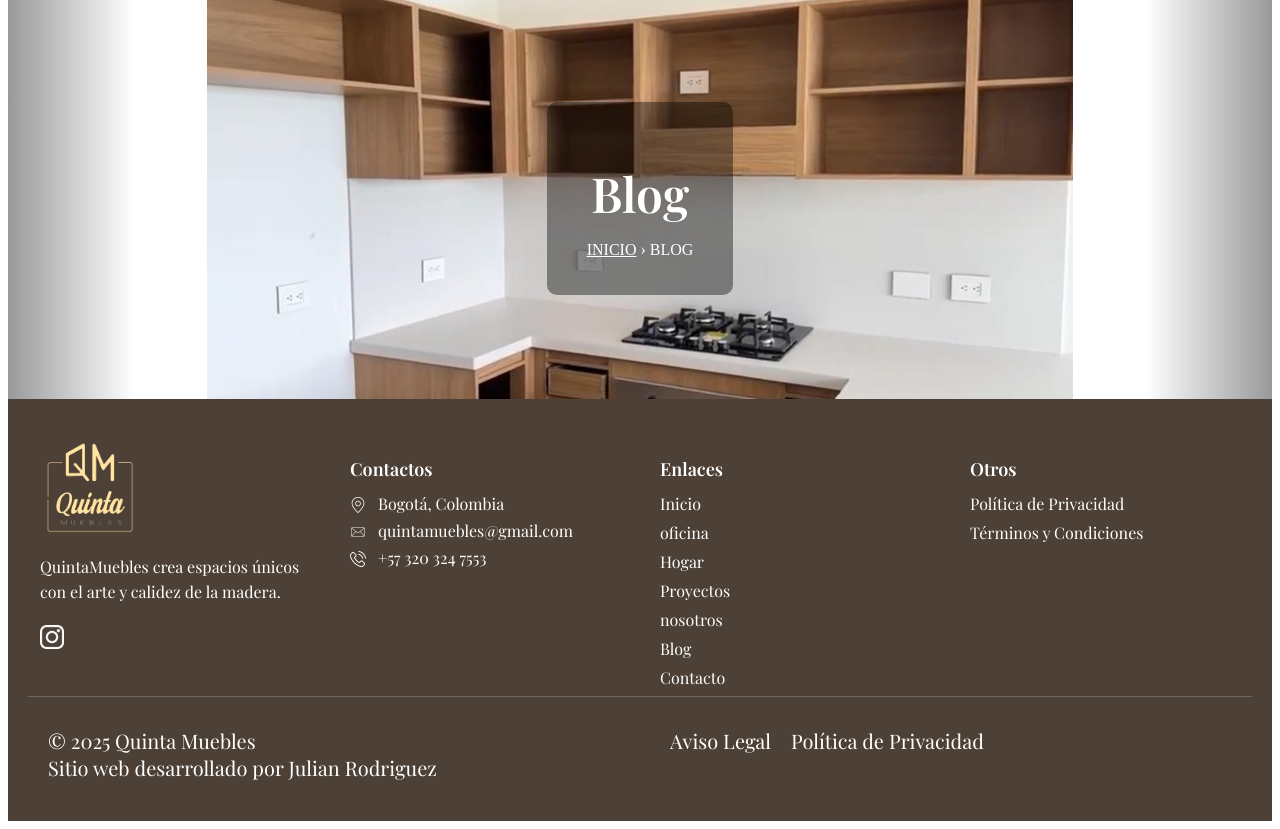
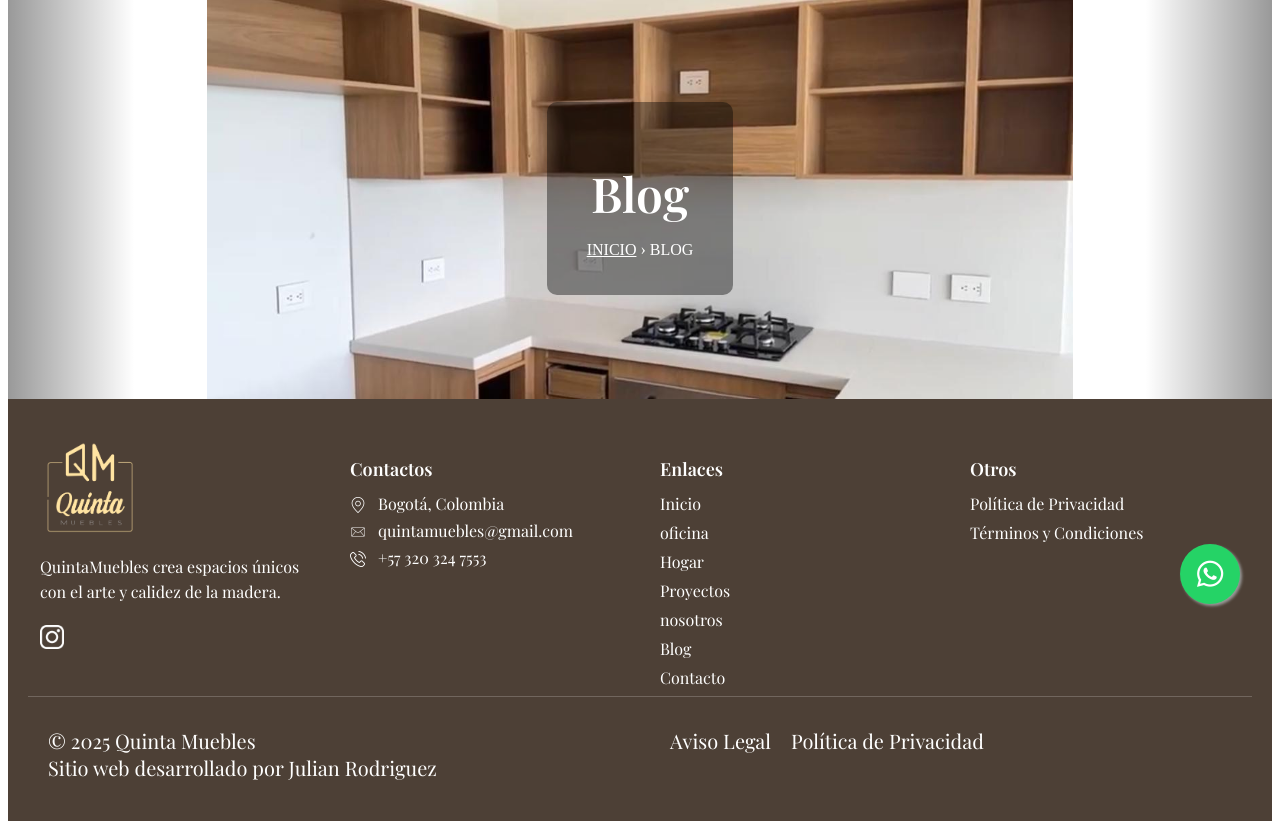
Before and after one commit to JulianRodriguezM/QuintaMuebles, a PHP site: page /pages/blog.html in a window 1280 px wide. Shown: the part 156-985 px from the top of the page. Run offline with PHP 8.4, Linux system fonts and the light colour scheme; some libraries are stand-ins or nearby versions.

Commit message:
se agrega el boton flotante de whatsapp donde al dar click se redirecciona al usuario a una conversación con el director de la empresa

```diff
--- a/css/style.css
+++ b/css/style.css
@@ -876,3 +876,41 @@ ul li a:hover {
     }
 }
 /* #endregion */
+
+/* #region WHASTAPP*/
+.whatsapp-float {
+    position: fixed; /* Makes the button stay in place as you scroll */
+    width: 60px; /* Width of the circular button */
+    height: 60px; /* Height of the circular button */
+    bottom: 40px; /* Distance from the bottom of the viewport */
+    right: 40px; /* Distance from the right of the viewport */
+    background-color: #25d366; /* WhatsApp green color */
+    color: #FFF; /* White icon color */
+    border-radius: 50px; /* Makes it perfectly circular */
+    text-align: center;
+    font-size: 30px; /* Size of the WhatsApp icon */
+    box-shadow: 2px 2px 3px #999; /* Subtle shadow */
+    z-index: 1000; /* Ensures it stays on top of other content */
+    display: flex; /* Use flexbox to center the icon */
+    justify-content: center;
+    align-items: center;
+    text-decoration: none; /* Remove underline from the link */
+    transition: background-color 0.3s ease, transform 0.3s ease; /* Smooth transition for hover effects */
+}
+
+.whatsapp-float:hover {
+    background-color: #1DA851; /* Slightly darker green on hover */
+    transform: scale(1.05); /* Slightly enlarge on hover */
+}
+
+/* Responsive adjustments for the WhatsApp button */
+@media (max-width: 768px) {
+    .whatsapp-float {
+        width: 50px;
+        height: 50px;
+        bottom: 20px;
+        right: 20px;
+        font-size: 25px;
+    }
+}
+/* #endregion */
--- a/js/general.js
+++ b/js/general.js
@@ -27,3 +27,9 @@ fetch('modal.html') // Ajusta la ruta si es necesario
   .then(html => {
     document.getElementById('modal').innerHTML = html;
   });
+
+fetch('whatsapp.html') // Ajusta la ruta si es necesario
+  .then(res => res.text())
+  .then(html => {
+    document.getElementById('whatsapp').innerHTML = html;
+  });
--- a/pages/blog.html
+++ b/pages/blog.html
@@ -8,6 +8,7 @@
   <link rel="stylesheet" href="../css/style.css">
   <link href="https://fonts.googleapis.com/css2?family=Playfair+Display:wght@400;600&display=swap" rel="stylesheet">
   <script src="https://cdnjs.cloudflare.com/ajax/libs/html2pdf.js/0.10.1/html2pdf.bundle.min.js"></script>
+  <link rel="stylesheet" href="https://cdnjs.cloudflare.com/ajax/libs/font-awesome/6.0.0-beta3/css/all.min.css">
   <script src="../js/general.js"></script>
   <script src="../js/modal.js"></script>
 </head>
@@ -24,7 +25,7 @@
 
 
   <div id="modal"></div>
-
+  <div id="whatsapp"></div>
 
 </body>
 
--- a/pages/contacto.html
+++ b/pages/contacto.html
@@ -8,6 +8,7 @@
   <link rel="stylesheet" href="../css/style.css">
   <link href="https://fonts.googleapis.com/css2?family=Playfair+Display:wght@400;600&display=swap" rel="stylesheet">
   <script src="https://cdnjs.cloudflare.com/ajax/libs/html2pdf.js/0.10.1/html2pdf.bundle.min.js"></script>
+  <link rel="stylesheet" href="https://cdnjs.cloudflare.com/ajax/libs/font-awesome/6.0.0-beta3/css/all.min.css">
   <script src="../js/general.js"></script>
   <script src="../js/modal.js"></script>
 </head>
@@ -54,7 +55,7 @@
 </section>
 
   <div id="modal"></div>
-
+  <div id="whatsapp"></div>
 </body>
 
 <footer>
--- a/pages/hogar.html
+++ b/pages/hogar.html
@@ -7,6 +7,7 @@
   <link rel="icon" href="../img/icono/LOGO-ALTA.png" type="image/png">
   <link rel="stylesheet" href="../css/style.css">
   <link href="https://fonts.googleapis.com/css2?family=Playfair+Display:wght@400;600&display=swap" rel="stylesheet">
+  <link rel="stylesheet" href="https://cdnjs.cloudflare.com/ajax/libs/font-awesome/6.0.0-beta3/css/all.min.css">
   <script src="https://cdnjs.cloudflare.com/ajax/libs/html2pdf.js/0.10.1/html2pdf.bundle.min.js"></script>
   <script src="../js/general.js"></script>
   <script src="../js/modal.js"></script>
@@ -24,6 +25,7 @@
 
 
   <div id="modal"></div>
+  <div id="whatsapp"></div>
 
 
 </body>
--- a/pages/index.html
+++ b/pages/index.html
@@ -7,6 +7,7 @@
   <link rel="icon" href="../img/icono/LOGO-ALTA.png" type="image/png">
   <link rel="stylesheet" href="../css/style.css">
   <link href="https://fonts.googleapis.com/css2?family=Playfair+Display:wght@400;600&display=swap" rel="stylesheet">
+  <link rel="stylesheet" href="https://cdnjs.cloudflare.com/ajax/libs/font-awesome/6.0.0-beta3/css/all.min.css">
   <script src="https://cdnjs.cloudflare.com/ajax/libs/html2pdf.js/0.10.1/html2pdf.bundle.min.js"></script>
   <script src="../js/general.js"></script>
   <script src="../js/modal.js"></script>
@@ -20,7 +21,7 @@
 
 
   <div id="modal"></div>
-
+  <div id="whatsapp"></div>
 </body>
 
 <footer>
--- a/pages/nosotros.html
+++ b/pages/nosotros.html
@@ -7,6 +7,7 @@
   <link rel="icon" href="../img/icono/LOGO-ALTA.png" type="image/png">
   <link rel="stylesheet" href="../css/style.css">
   <link href="https://fonts.googleapis.com/css2?family=Playfair+Display:wght@400;600&display=swap" rel="stylesheet">
+  <link rel="stylesheet" href="https://cdnjs.cloudflare.com/ajax/libs/font-awesome/6.0.0-beta3/css/all.min.css">
   <script src="https://cdnjs.cloudflare.com/ajax/libs/html2pdf.js/0.10.1/html2pdf.bundle.min.js"></script>
   <script src="../js/general.js"></script>
   <script src="../js/modal.js"></script>
@@ -128,6 +129,7 @@
     </section>
 
   <div id="modal"></div>
+  <div id="whatsapp"></div>
 
 </body>
 
--- a/pages/oficina.html
+++ b/pages/oficina.html
@@ -7,6 +7,7 @@
   <link rel="icon" href="../img/icono/LOGO-ALTA.png" type="image/png">
   <link rel="stylesheet" href="../css/style.css">
   <link href="https://fonts.googleapis.com/css2?family=Playfair+Display:wght@400;600&display=swap" rel="stylesheet">
+  <link rel="stylesheet" href="https://cdnjs.cloudflare.com/ajax/libs/font-awesome/6.0.0-beta3/css/all.min.css">
   <script src="https://cdnjs.cloudflare.com/ajax/libs/html2pdf.js/0.10.1/html2pdf.bundle.min.js"></script>
   <script src="../js/general.js"></script>
   <script src="../js/modal.js"></script>
@@ -24,6 +25,7 @@
 
 
   <div id="modal"></div>
+  <div id="whatsapp"></div>
 
 
 </body>
--- a/pages/proyectos.html
+++ b/pages/proyectos.html
@@ -7,6 +7,7 @@
   <link rel="icon" href="../img/icono/LOGO-ALTA.png" type="image/png">
   <link rel="stylesheet" href="../css/style.css">
   <link href="https://fonts.googleapis.com/css2?family=Playfair+Display:wght@400;600&display=swap" rel="stylesheet">
+  <link rel="stylesheet" href="https://cdnjs.cloudflare.com/ajax/libs/font-awesome/6.0.0-beta3/css/all.min.css">
   <script src="https://cdnjs.cloudflare.com/ajax/libs/html2pdf.js/0.10.1/html2pdf.bundle.min.js"></script>
   <script src="../js/general.js"></script>
   <script src="../js/modal.js"></script>
@@ -24,6 +25,7 @@
 
 
   <div id="modal"></div>
+  <div id="whatsapp"></div>
 
 
 </body>
--- /dev/null
+++ b/pages/whatsapp.html
@@ -0,0 +1,5 @@
+<a href="https://wa.me/3116782511?text=Hola!%20Me%20gustaría%20saber%20más%20sobre%20sus%20muebles."
+     class="whatsapp-float"
+     target="_blank">
+    <i class="fab fa-whatsapp"></i>
+  </a>
```
